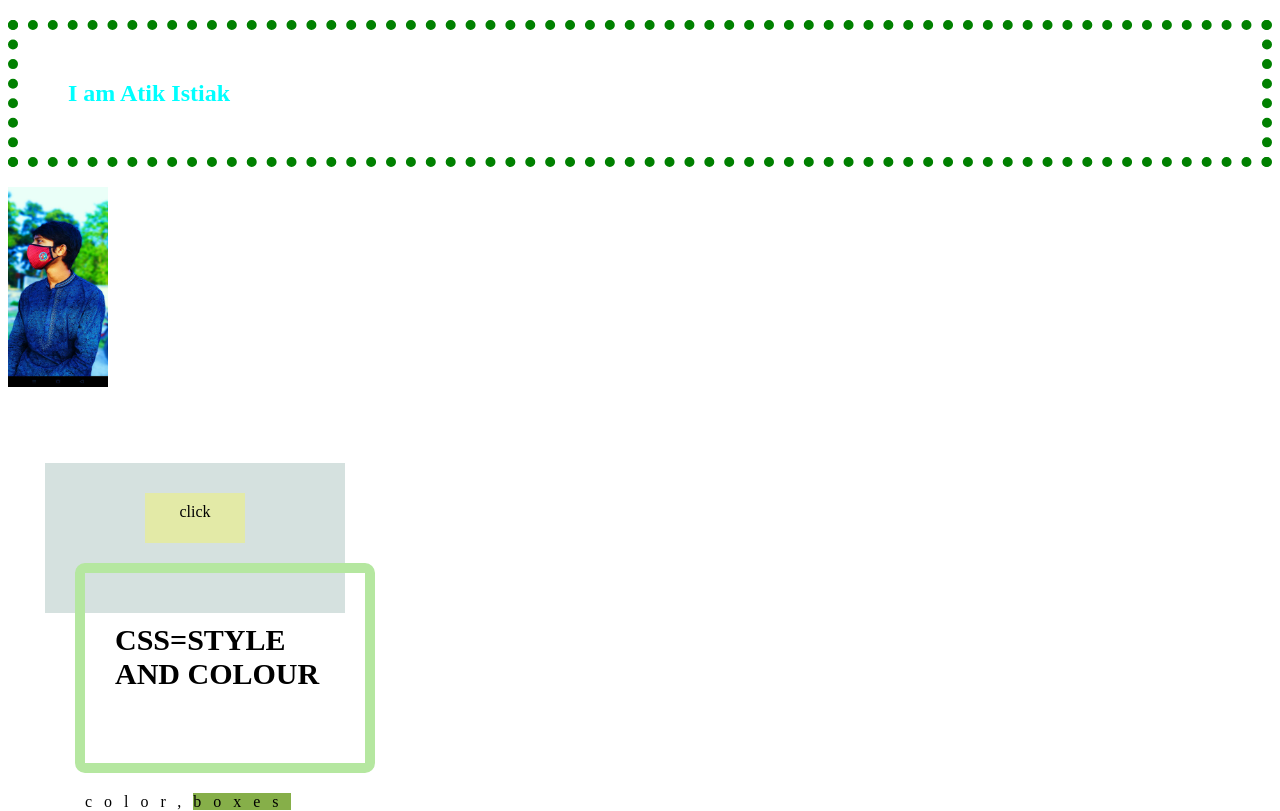
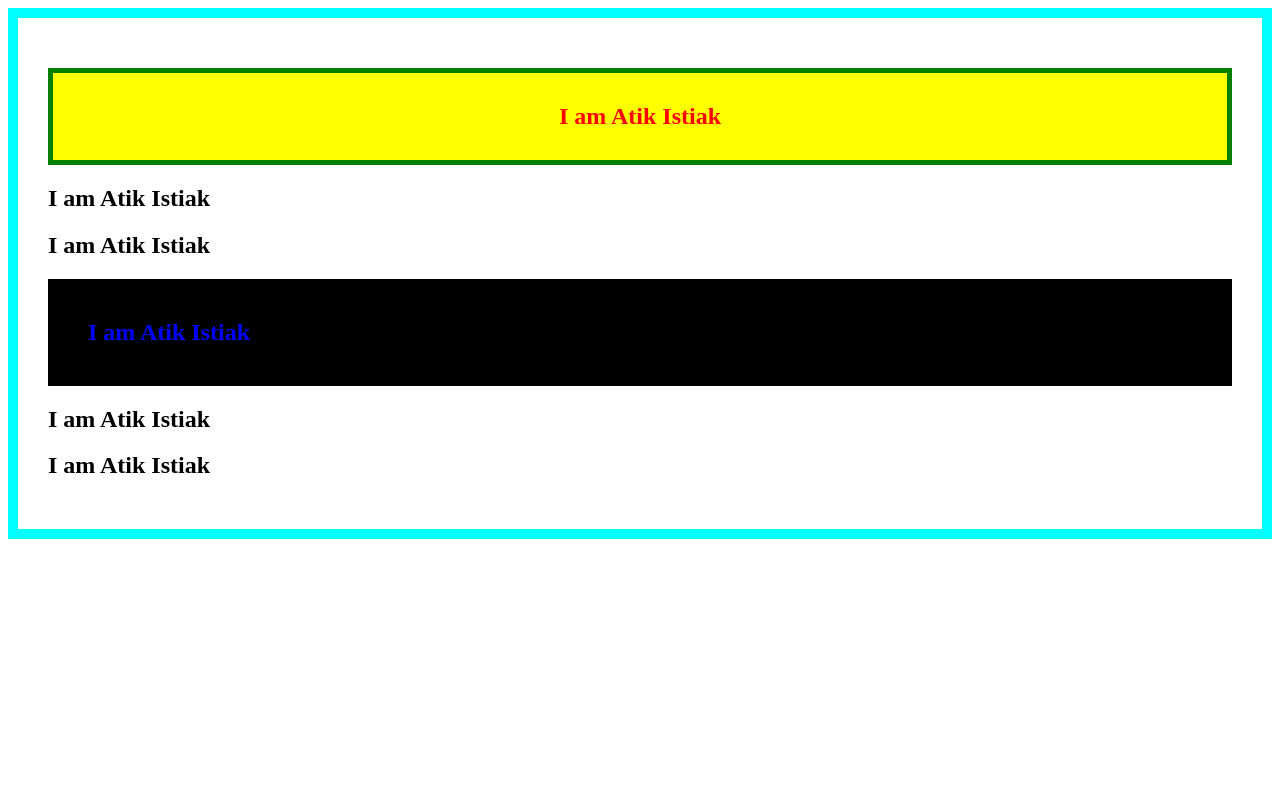
Before and after one commit to atik006/test, a plain HTML site: page index.html in a window 1280 px wide. Drawn offline with Linux system fonts and the light colour scheme.

Commit message:
add external css

```diff
--- a/index.html
+++ b/index.html
@@ -13,6 +13,20 @@
 
 
 
+
+
+
+
+
+
+
+
+
+
+
+
+
+
 </head>
 
 
@@ -22,51 +36,22 @@
 <body>
 
 
+   <div class="div-text">
+
+   <h2 class="red-text">I am Atik Istiak</h2>
 
 
    <h2>I am Atik Istiak</h2>
-   <img src="atik.jpg" alt="" style="height: 200px ; width: 100px">
 
+   <h2>I am Atik Istiak</h2>
 
-   <br>
-   <br>
-   <br>
-   <br>
-   <br>
-        <div>
+   <h2 class="blue-text">I am Atik Istiak</h2>
 
-      <div style="position: absolute ;      background: #d5e1df;width: 300px;height: 150px;left: 80px;left: 45px">
+   <h2>I am Atik Istiak</h2>
 
-      <div style="background-color: #e3eaa7;height: 50px;width: 100px; position: absolute; top: 30px;left: 100px;padding: 0px"> <center style="top: 10px;position: relative;">click</center>
+   <h2>I am Atik Istiak</h2>
 
       </div>
-
-<div style="  border:10px solid #b5e7a0; height: 130px;width: 100;position: relative;top: 100px;left: 30px;border-radius: 10px;padding: 30px;">
-
-  <h1 style="font-size: 30px">CSS=STYLE AND COLOUR</h1>
-
-
-
-
-
-
-
-</div>
-
-
-<div style="letter-spacing: 12px;position: absolute; margin-top: 120px; left: 40px; ">
-
-   color,<span style="background-color:#86af49; color: black">boxes</span>
-
-</div>
-
-
-
-  </div>
-
-
-
-
 
 
 </body>
--- a/style.css
+++ b/style.css
@@ -1,5 +1,23 @@
-h2{
-   color: aqua;
-   border:10px dotted green;
-   padding:50px;
+
+.red-text{
+
+        color: red;
+        text-align: center;
+        background-color: yellow;
+        padding:30px;
+        border: 5px solid green;
+      }
+   .blue-text{
+      color: blue;
+      border-top: 10px;
+      padding: 40px;
+      background-color: black;
+
+   }
+.div-text{
+   border: 10px solid aqua;
+   padding: 30px;
+
+
+
 }
```
